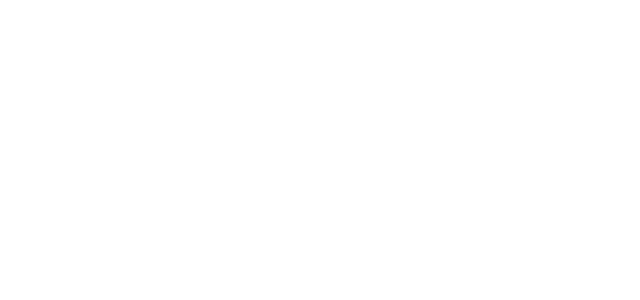
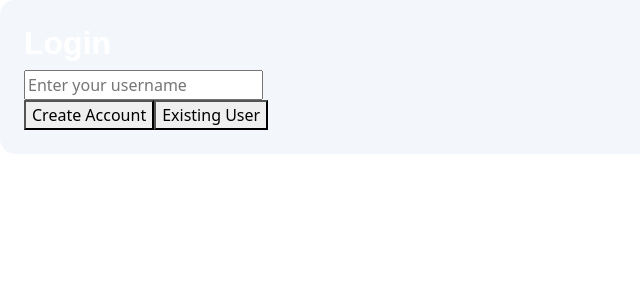
Before and after one commit to SrikanthK123/PublicChat, a React (Vite) app in the folder client/MyChat/: page / in a window 1280 px wide. Before the commit this address had no page. Shown: the top 300 px of the page, without its empty margins (0-640 px from the left). Built offline with nearby package versions, Linux system fonts and the light colour scheme.

Commit message:
changes4

```diff
--- a/client/MyChat/package.json
+++ b/client/MyChat/package.json
@@ -1,5 +1,4 @@
 {
-  "homepage": "http://SrikanthK123.github.io/PublicChat",
   "name": "mychat",
   "private": true,
   "version": "0.0.0",
@@ -7,8 +6,6 @@
   "scripts": {
     "dev": "vite",
     "build": "vite build",
-    "predeploy": "npm run build",
-    "deploy": "gh-pages -d dist",
     "lint": "eslint . --ext js,jsx --report-unused-disable-directives --max-warnings 0",
     "preview": "vite preview"
   },
@@ -27,7 +24,6 @@
     "eslint-plugin-react": "^7.34.2",
     "eslint-plugin-react-hooks": "^4.6.2",
     "eslint-plugin-react-refresh": "^0.4.7",
-    "vite": "^5.3.1",
-    "gh-pages": "^4.0.0"
+    "vite": "^5.3.1"
   }
 }
--- a/client/MyChat/src/App.jsx
+++ b/client/MyChat/src/App.jsx
@@ -1,22 +1,17 @@
-import { useState } from 'react'
-import './App.css'
+import React from 'react';
 import { BrowserRouter as Router, Route, Routes } from 'react-router-dom';
 import Login from './components/Login';
 import Chat from './components/Chat';
 
 function App() {
-
-
   return (
-    <>
-     <Router>
-            <Routes>
-                <Route path='/PublicChat' element={<Login/>}> </Route>
-                <Route path='/chat' element={<Chat/>}> </Route>
-            </Routes>
-            </Router>
-    </>
-  )
+    <Router>
+      <Routes>
+        <Route path="/" element={<Login />} />
+        <Route path="/chat" element={<Chat />} />
+      </Routes>
+    </Router>
+  );
 }
 
-export default App
+export default App;
--- a/client/MyChat/vite.config.js
+++ b/client/MyChat/vite.config.js
@@ -3,7 +3,6 @@
 
 export default defineConfig({
   plugins: [react()],
-  base: '/PublicChat',  // Base path for GitHub Pages
   build: {
     outDir: 'dist',  // Output directory for the build files
   },
```
Also changed, not shown: 1 other file (tests, documents, lock files or other folders).
